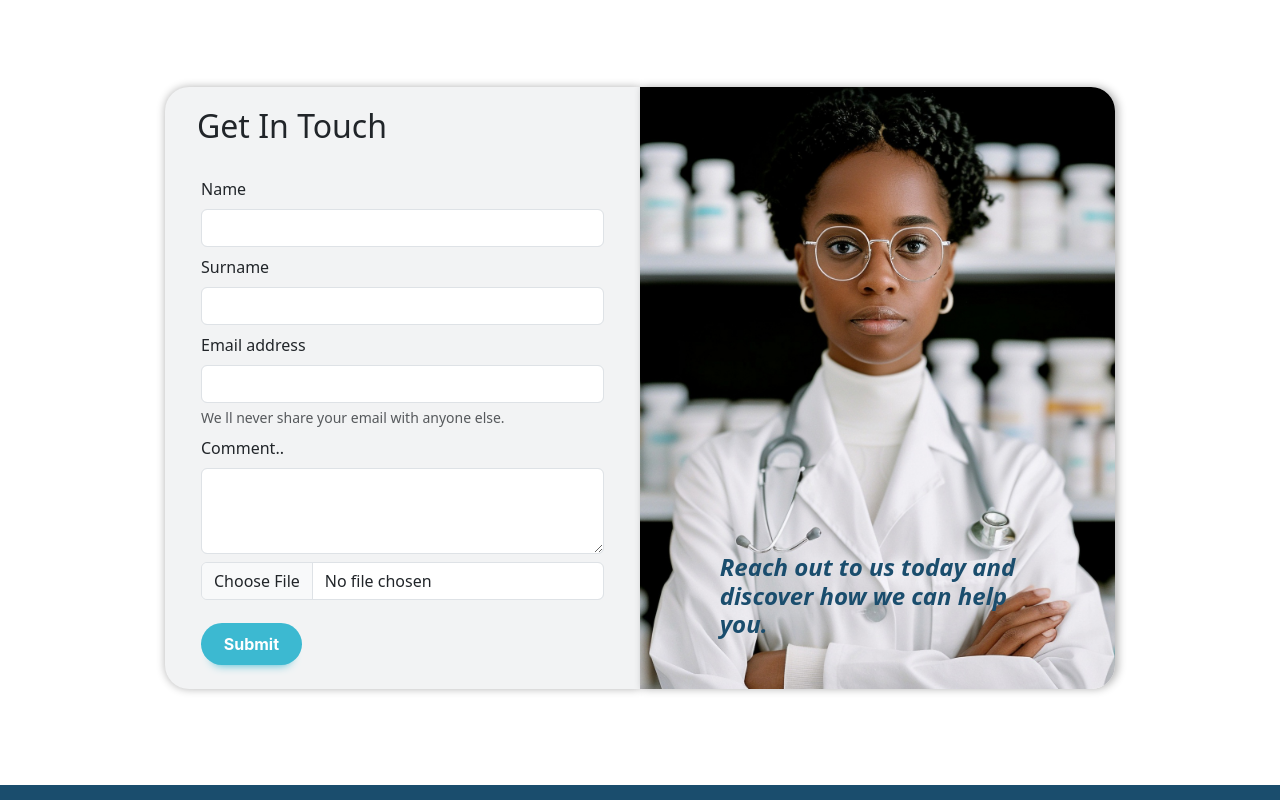
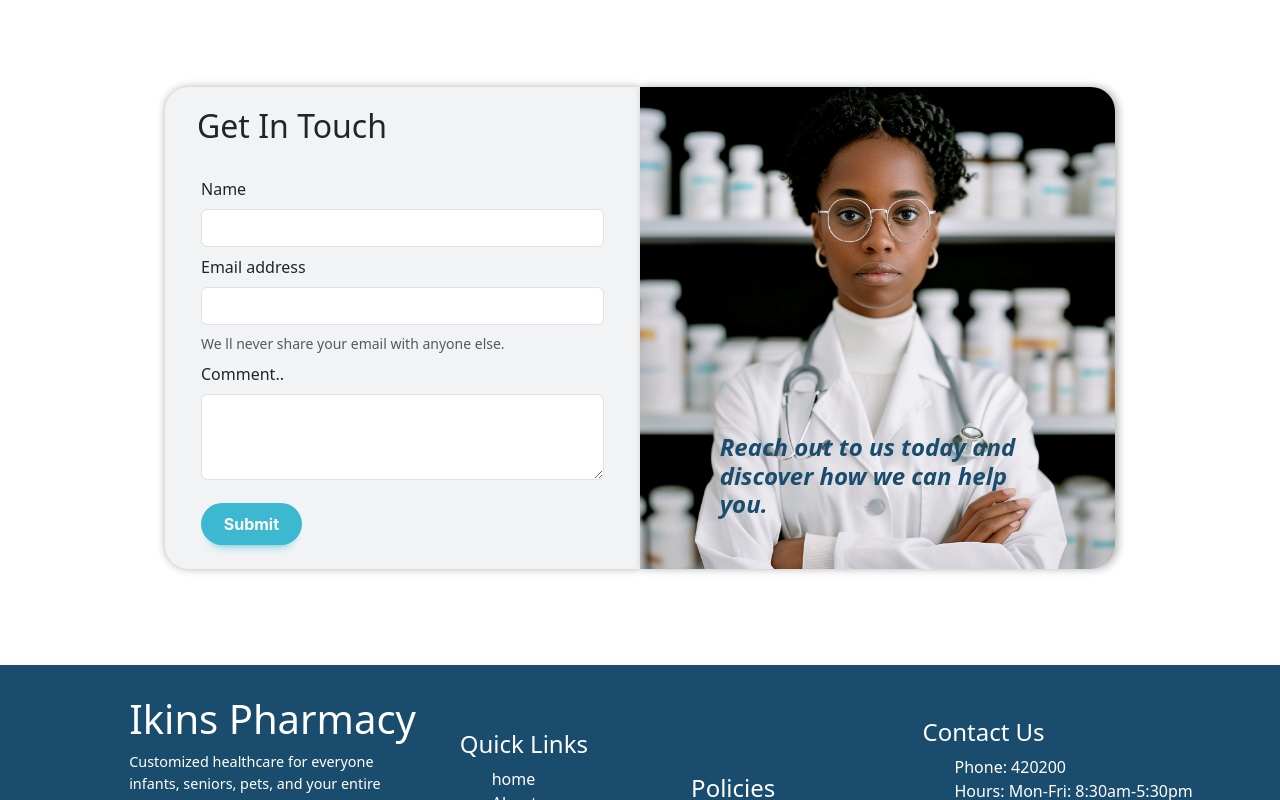
Before and after one commit to zksherazkhan/Ikins-pharmacy, a React (Vite) app: page /contact in a window 1280 px wide. Shown: the part 626-1426 px from the top of the page. Built offline with nearby package versions, Linux system fonts and the light colour scheme.

Commit message:
added email functionality

```diff
--- a/package.json
+++ b/package.json
@@ -10,6 +10,7 @@
     "preview": "vite preview"
   },
   "dependencies": {
+    "@emailjs/browser": "^4.4.1",
     "@emotion/react": "^11.14.0",
     "@emotion/styled": "^11.14.0",
     "@material-ui/core": "^4.12.4",
--- a/src/ContactPage.jsx
+++ b/src/ContactPage.jsx
@@ -1,7 +1,28 @@
 import LocationOnIcon from "@mui/icons-material/LocationOn";
 import CallIcon from "@mui/icons-material/Call";
+import { useRef } from "react";
+import emailjs from "@emailjs/browser";
 import "./style/contactPage.css";
 const ContactPage = () => {
+  const form = useRef();
+  const sendEmail = (e) => {
+    e.preventDefault();
+
+    emailjs
+      .sendForm("service_fccac8j", "template_77d9neg", form.current, {
+        publicKey: "pajGkv57u0wfe-aCc",
+      })
+      .then(
+        () => {
+          console.log("SUCCESS!");
+        },
+        (error) => {
+          console.log("FAILED...", error.text);
+        },
+      );
+    e.target.reset();
+  };
+
   return (
     <>
       <div className="contact-page">
@@ -20,54 +41,47 @@ const ContactPage = () => {
                 Get In Touch
               </h2>
               <div className="p-4">
-                <form>
-                  <div className="mb-2">
-                    <label className="form-label">Name</label>
+                <form ref={form} onSubmit={sendEmail}>
+                  <label className="form-label ">Name</label>
                   <input
                     type="text"
-                      className="form-control"
+                    className="form-control mb-2"
                     id="name"
                     aria-describedby="emailHelp"
+                    name="name"
+                    required
                   />
-                  </div>
-                  <div className="mb-2">
-                    <label className="form-label">Surname</label>
-                    <input
-                      type="text"
-                      className="form-control"
-                      id="name"
-                      aria-describedby="emailHelp"
-                    />
-                  </div>
-                  <div className="mb-2">
+
                   <label className="form-label">Email address</label>
                   <input
                     type="email"
-                      className="form-control"
+                    className="form-control mb-2"
                     id="email"
                     aria-describedby="emailHelp"
+                    name="title"
+                    required
                   />
-                    <div id="emailHelp" className="form-text">
+                  <div id="emailHelp" className="form-text mb-2">
                     We ll never share your email with anyone else.
                   </div>
-                  </div>
 
-                  <div className="mb-2">
                   <label className="form-label">Comment..</label>
                   <textarea
-                      className="form-control"
+                    className="form-control mb-2"
                     id="Textarea"
                     rows="3"
+                    required
+                    name="message"
                   ></textarea>
-                  </div>
-                  <div className="mb-2">
+                  {/*
                   <input
                     type="file"
-                      className="form-control"
+                    className="form-control mb-2"
                     id="file"
                     aria-describedby="emailHelp"
-                    />
-                  </div>
+                    required
+                  /> */}
+
                   <button type="submit" className="contact-btn">
                     Submit
                   </button>
--- a/src/HomeComponents/Contact.jsx
+++ b/src/HomeComponents/Contact.jsx
@@ -77,8 +77,8 @@ const Contact = () => {
 };
 
 export const SocialMediaIcons = () => {
-  const contactNum = "26777148663";
-  const message = "Hello , did you do consultation for patients?";
+  const contactNum = "26771701461";
+  const message = "Hello , do you do consultation for patients?";
   const whatsappUrl = `https://wa.me/${contactNum}?text=${encodeURIComponent(
     message,
   )}`;
```
Also changed, not shown: 1 other file (tests, documents, lock files or other folders). Lines whose indentation alone changed are shown as unchanged.
